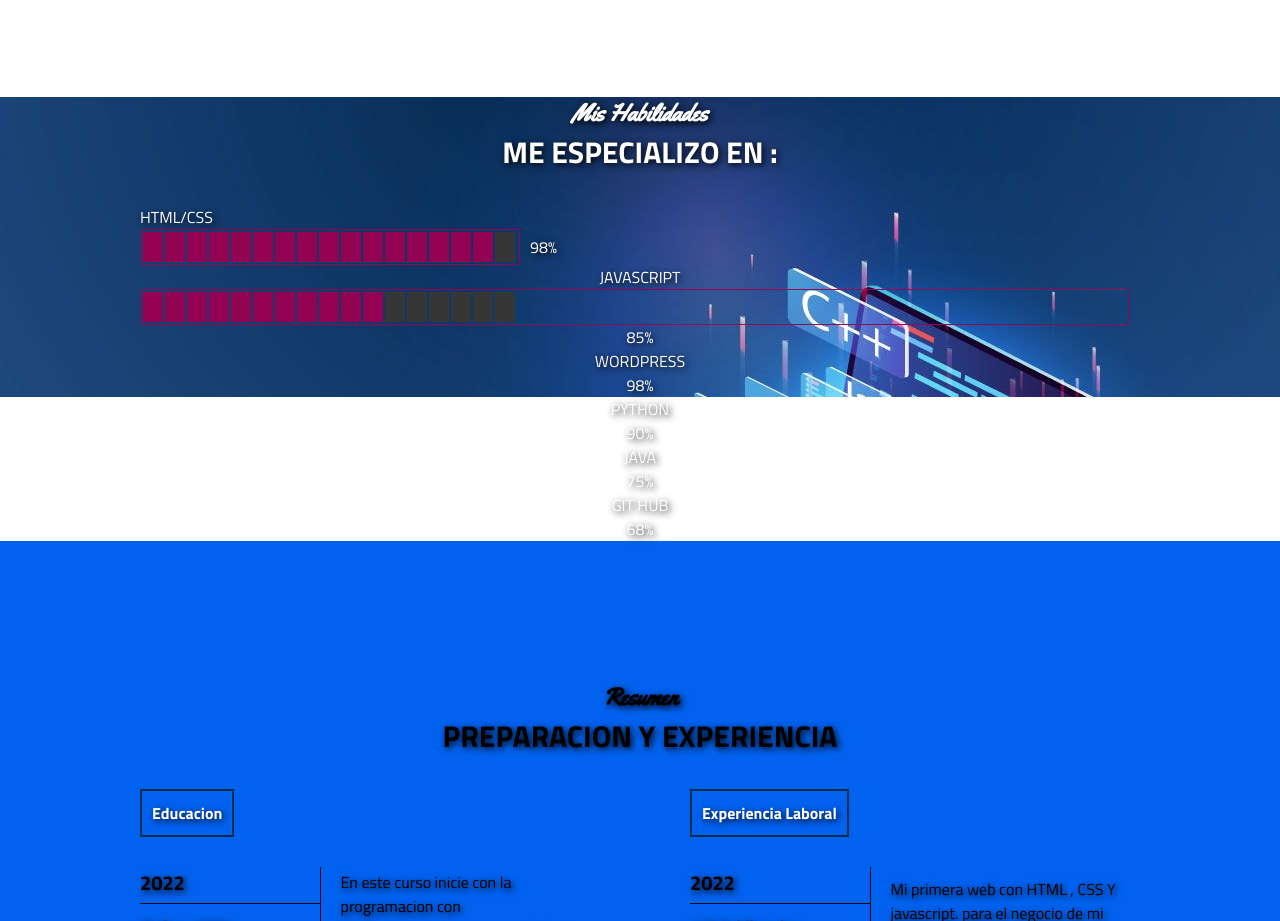
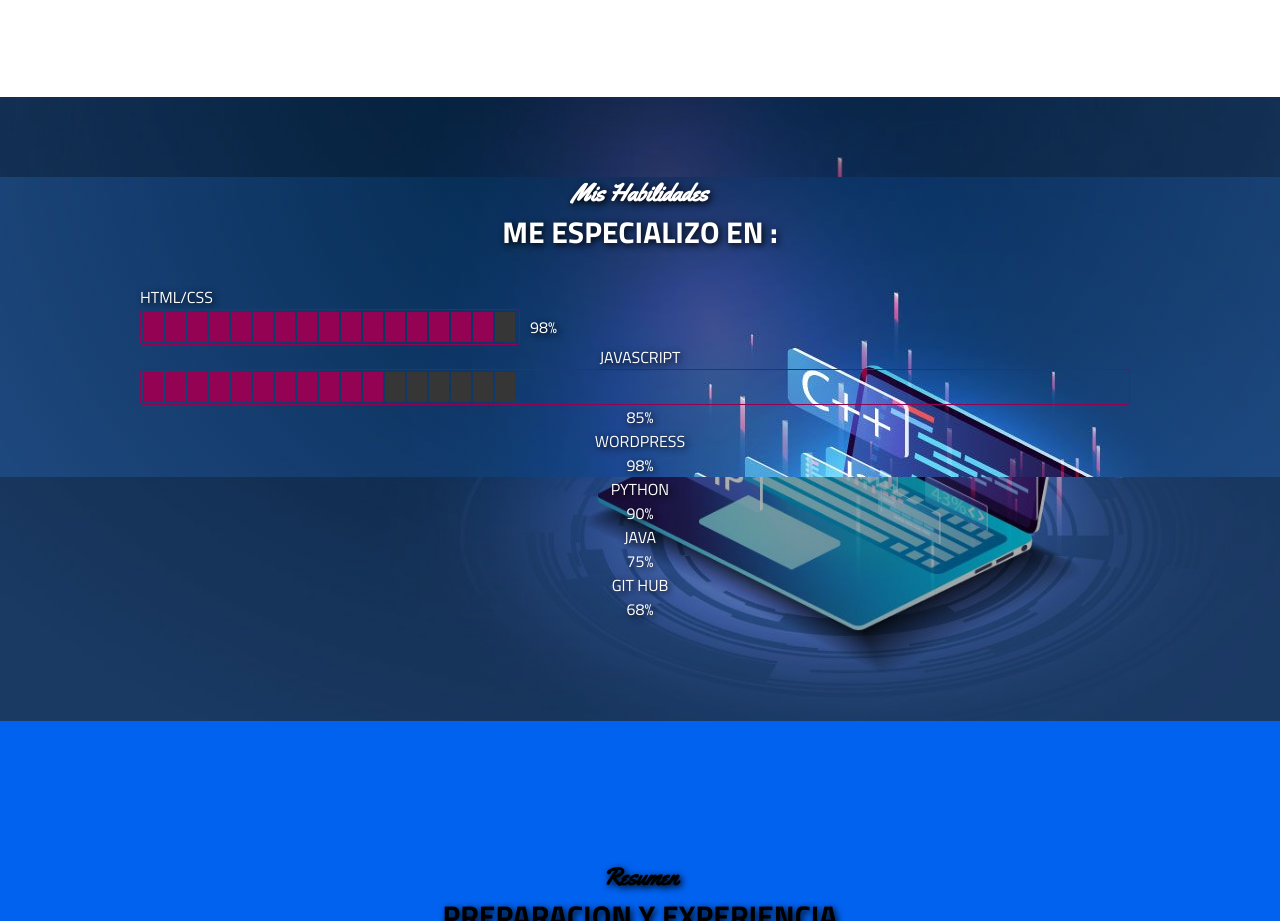
Before and after one commit to CarlosFerNa/CarlosFerNa.github.io, a plain HTML site: page index.html in a window 1280 px wide. Shown: the part 947-1868 px from the top of the page. Drawn offline with Linux system fonts and the light colour scheme.

Commit message:
correccion en erro de tipeo en section habilidades

```diff
--- a/index.html
+++ b/index.html
@@ -74,7 +74,7 @@
         </div>
     </section>
     <!--Seccion Habilidades-->
-    <seccion class="habilidades" id="habilidades">
+    <section class="habilidades" id="habilidades">
         <div class="fondo">
             <div class="contenido-seccion">
                 <h2 class="titulo-seccion">Mis Habilidades</h2>
@@ -148,7 +148,7 @@
                                 <span>68%</span>
             </div>
         </div>
-    </seccion>
+    </section>
     <!--Seccion Resumen-->
     <section class="resumen" id="resumen">
         <div class="contenido-seccion">
```
